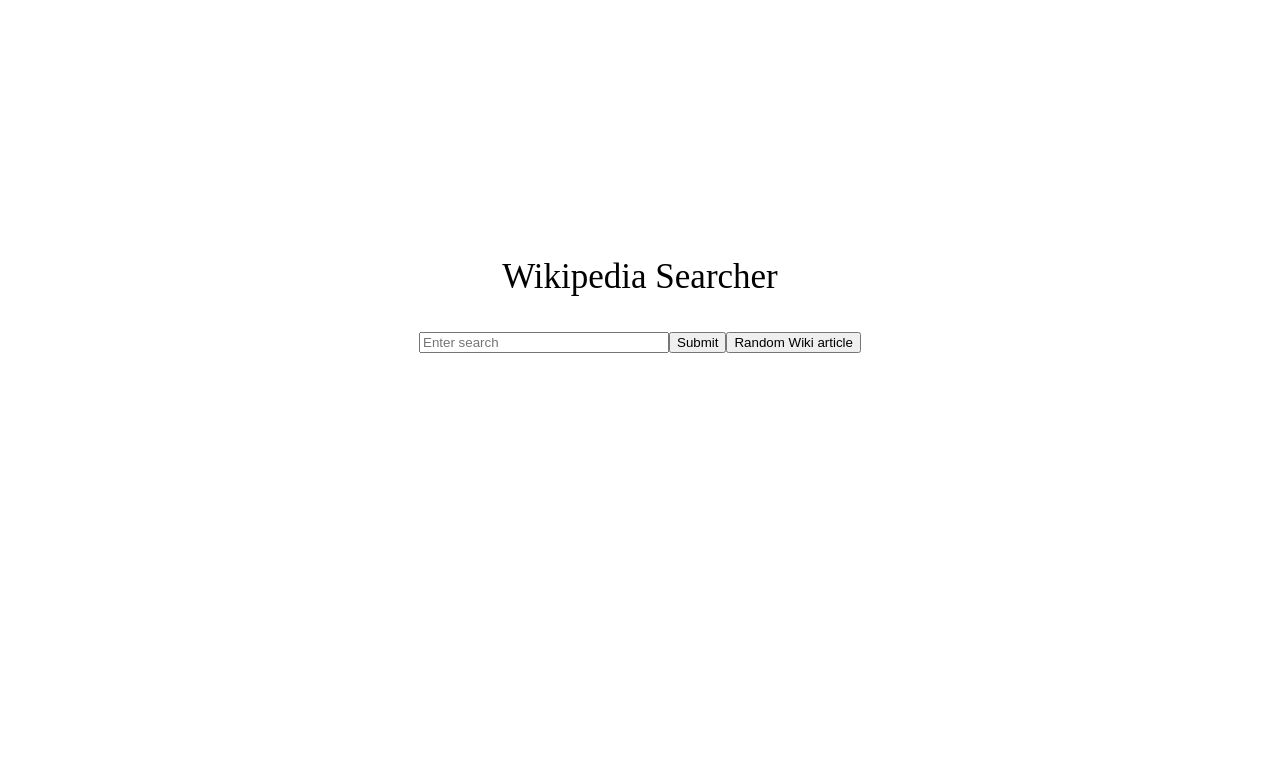
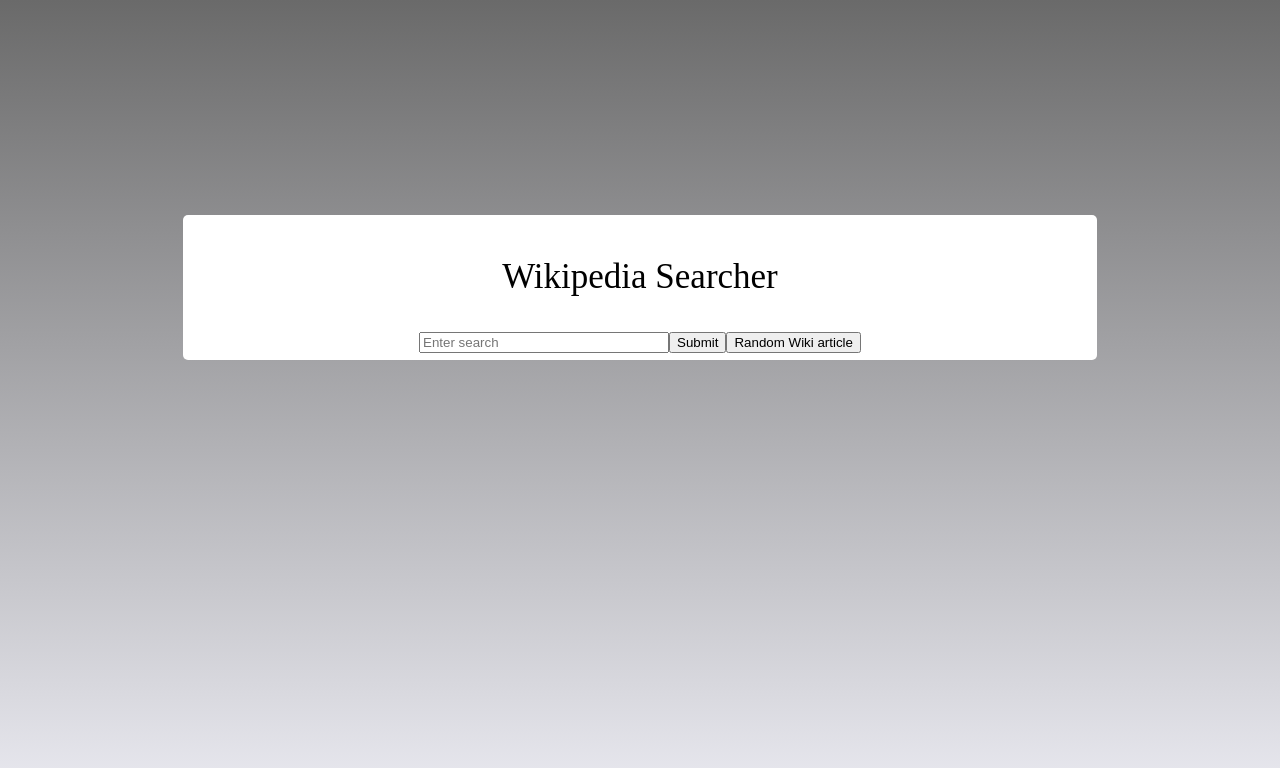
Before and after one commit to Astaton/wikisearcher, a website built with webpack: page src/index.html in a window 1280 px wide. Built offline with nearby package versions, Linux system fonts and the light colour scheme.

Commit message:
removed image background replaced with linear gradient

```diff
--- a/gulpfile.js
+++ b/gulpfile.js
@@ -5,7 +5,7 @@
 const src_html = 'public/*.html';
 const src_css = 'src/*.css';
 const dest_html = 'public/';
-const dest_css = 'src/'
+const dest_css = 'src/';
 
 //adds css prefixes to ensure compatibility with 99.5% of browsers used in the US
 gulp.task('prefixes', function(){
@@ -24,4 +24,4 @@
 			minifyCSS: true
 		}))
 		.pipe(gulp.dest(dest_html))
-})
+});
--- a/src/style.css
+++ b/src/style.css
@@ -1,8 +1,9 @@
 body{
-/*background-image: url(https://www.xmple.com/wallpaper/gradient-white-linear-grey-1920x1080-c2-696969-f8f8ff-a-90-f-14.svg);
+  background: #b8b8bc;
+  background: linear-gradient(#6a6a6a, #eaeaf1);
   background-size: cover;
   background-repeat: no-repeat;
-  background-attachment: fixed;*/
+  background-attachment: fixed;
   font-size: 16px;
 }
 
```
